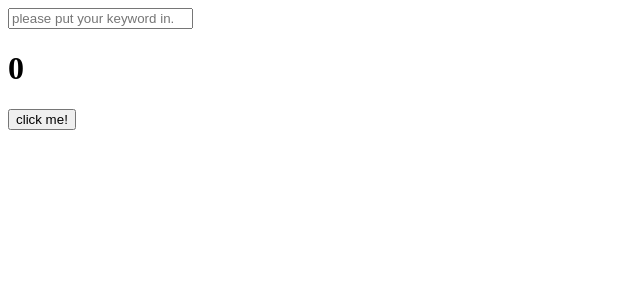
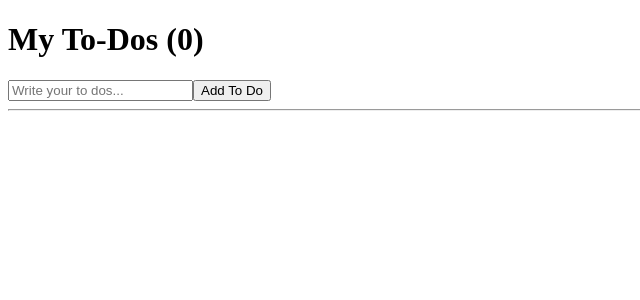
Before and after one commit to chnh506/Nomadcodes-course, a React (Create React App) app in the folder react-for-beginners/: page / in a window 1280 px wide. Shown: the top 300 px of the page, without its empty margins (0-640 px from the left). Built offline with nearby package versions, Linux system fonts and the light colour scheme.

Commit message:
Ch07 - simple todo-list practice

```diff
--- a/react-for-beginners/src/App.js
+++ b/react-for-beginners/src/App.js
@@ -1,47 +1,40 @@
-import { useState, useEffect } from "react";
+import { useState } from "react";
 
 function App() {
-  const [counter, setCounter] = useState(0);
-  const [keyword, setKeyword] = useState();
-  const onClick = () => setCounter((prev) => prev + 1);
+  const [todo, setTodo] = useState("");
+  const [todos, setTodos] = useState([]);
+
   const onChange = (event) => {
-    setKeyword(event.target.value);
+    setTodo(event.target.value);
   };
+  const onSubmit = (event) => {
+    event.preventDefault();
+    if (todo === "") return;
 
-  // component state가 변경될 때마다 매번 실행되는 코드
-  console.log("I run all the time.");
-
-  // useEffect()를 사용, 맨 처음 render될 때만 실행되는 코드
-  const iRunOnlyOnce = () => {
-    console.log("I run only once.");
+    setTodos((curArr) => [todo, ...curArr]);
+    setTodo("");
   };
-  useEffect(iRunOnlyOnce, []);
-
-  // counter 변수가 바뀔 때에만 실행
-  useEffect(() => {
-    console.log("I run when 'counter' changes");
-  }, [counter]);
-
-  // keyword 변수가 바뀔 때에만 실행
-  useEffect(() => {
-    console.log("I run when 'keyword' changes");
-  }, [keyword]);
-
-  // counter 변수 혹은 keyword 변수가 바뀔 때에만 실행
-  useEffect(() => {
-    console.log("I run when 'counter' or 'keyword' changes");
-  }, [counter, keyword]);
 
   return (
     <div>
-      <input
-        type="text"
-        value={keyword}
-        onChange={onChange}
-        placeholder="please put your keyword in."
-      />
-      <h1>{counter}</h1>
-      <button onClick={onClick}>click me!</button>
+      <h1>My To-Dos ({todos.length})</h1>
+      <form onSubmit={onSubmit}>
+        <input
+          value={todo}
+          onChange={onChange}
+          type="text"
+          placeholder="Write your to dos..."
+        />
+        <button>Add To Do</button>
+      </form>
+
+      <hr />
+
+      <ul>
+        {todos.map((item, idx) => {
+          return <li key={idx}>{item}</li>;
+        })}
+      </ul>
     </div>
   );
 }
```
Also changed, not shown: react-for-beginners/src/effect.js (added, +49 -0 lines).
